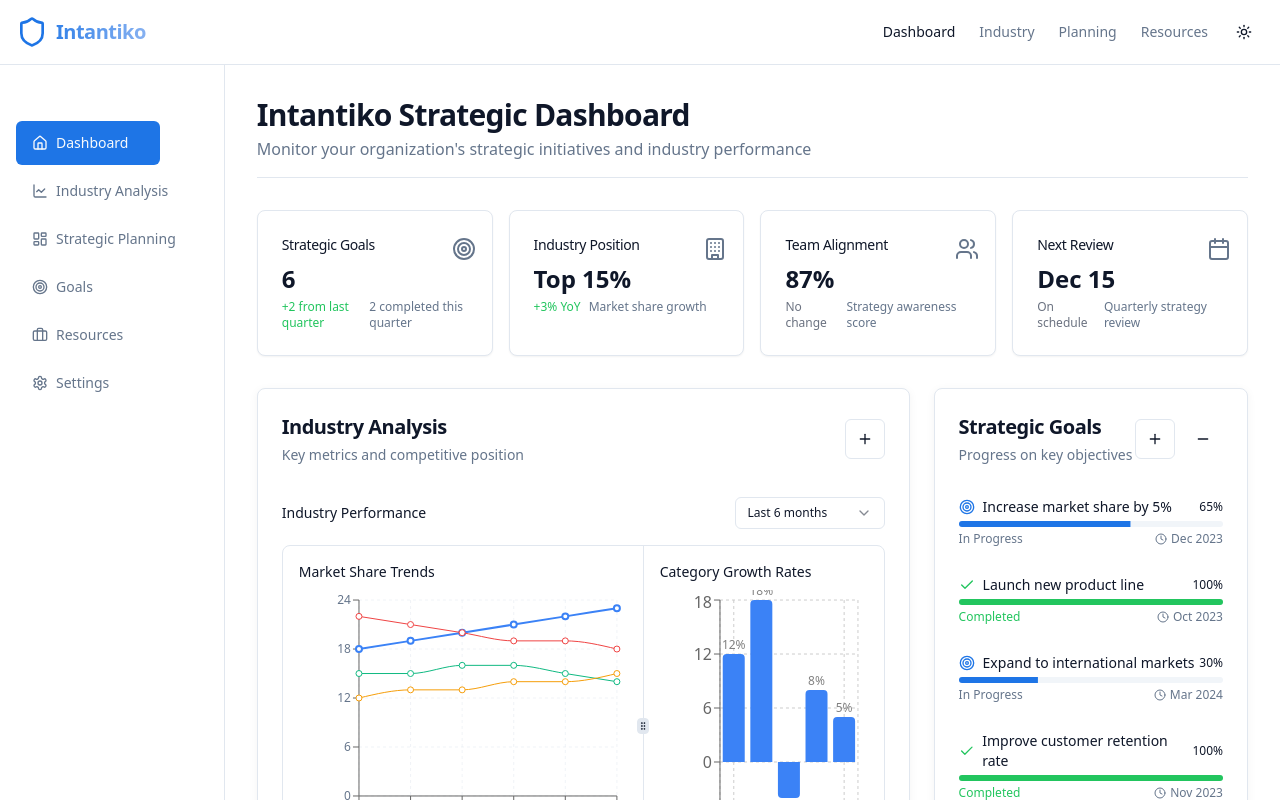
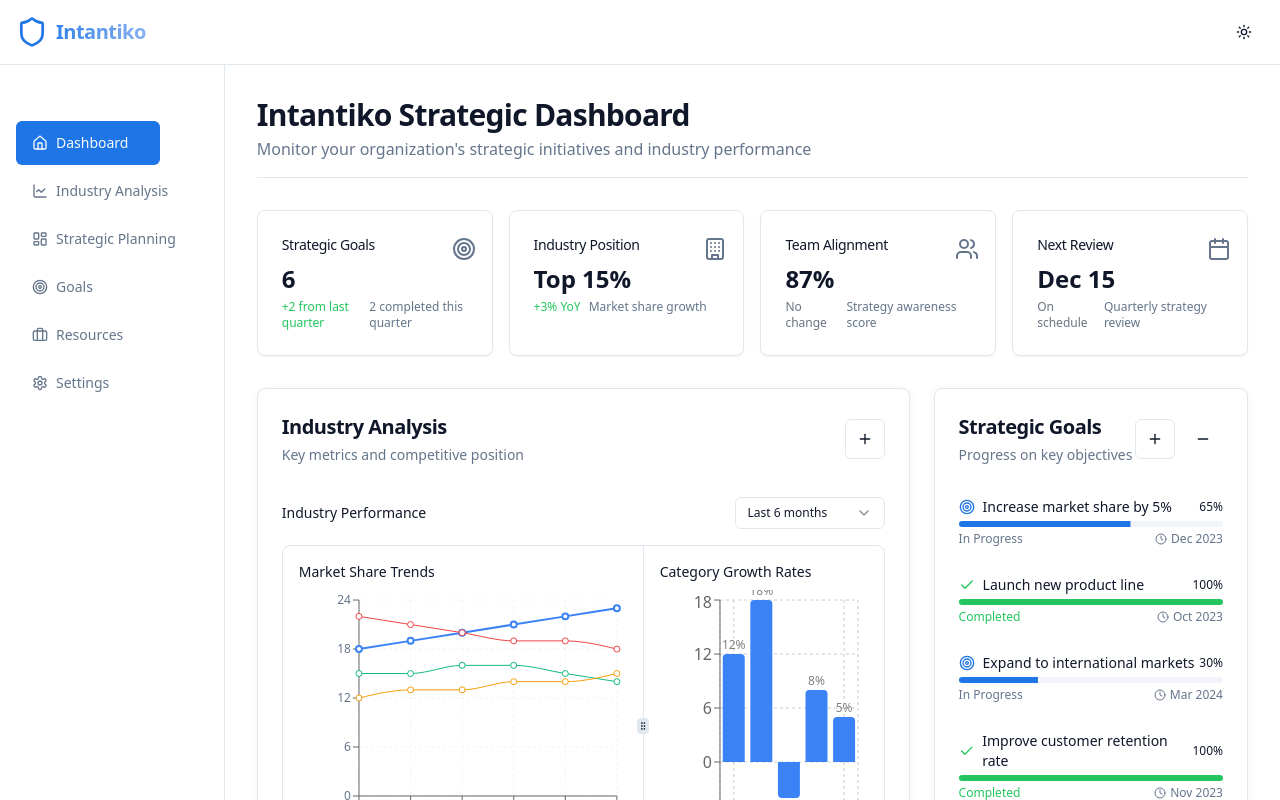
Before and after one commit to mbyo2/strategize-expert-planner, a React (Vite) app: page / in a window 1280 px wide. Shown: the top 800 px of the page. Built offline with nearby package versions, Linux system fonts and the light colour scheme.

Commit message:
Move navigation menu
Moves the icon-based navigation menu to be the main menu and removes the existing header menu.

```diff
--- a/src/components/Header.tsx
+++ b/src/components/Header.tsx
@@ -16,22 +16,7 @@ const Header: React.FC = () => {
           </span>
         </div>
 
-        <div className="flex items-center space-x-4">
-          <nav className="hidden md:flex items-center space-x-6">
-            <Link to="/" className="text-sm font-medium text-foreground hover:text-primary transition-colors">
-              Dashboard
-            </Link>
-            <Link to="/industry" className="text-sm font-medium text-muted-foreground hover:text-primary transition-colors">
-              Industry
-            </Link>
-            <Link to="/planning" className="text-sm font-medium text-muted-foreground hover:text-primary transition-colors">
-              Planning
-            </Link>
-            <Link to="/resources" className="text-sm font-medium text-muted-foreground hover:text-primary transition-colors">
-              Resources
-            </Link>
-          </nav>
-
+        <div className="flex items-center">
           <Button variant="ghost" size="icon" className="text-foreground">
             <Sun className="h-[1.2rem] w-[1.2rem] rotate-0 scale-100 transition-all dark:rotate-90 dark:scale-0" />
             <Moon className="absolute h-[1.2rem] w-[1.2rem] rotate-90 scale-0 transition-all dark:rotate-0 dark:scale-100" />
```
